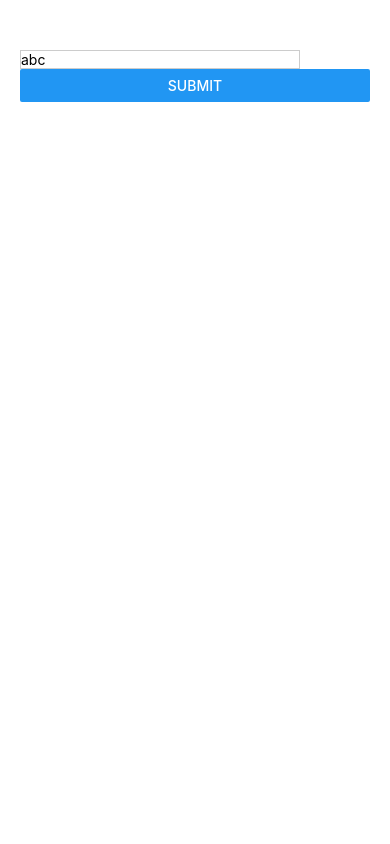
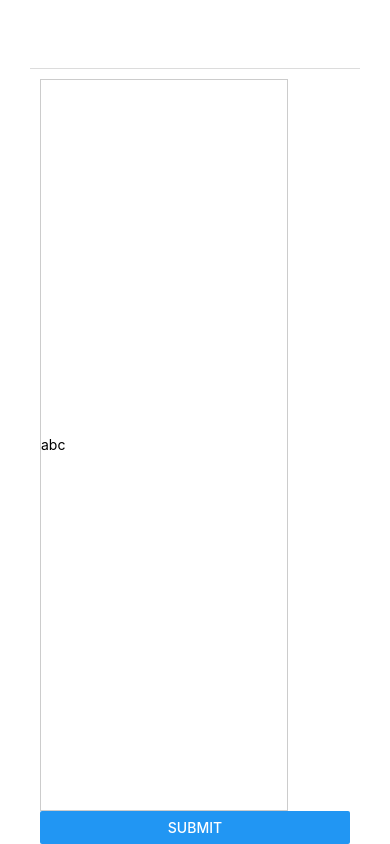
Before and after one commit to BKazimy/NotifierApp, a React Native app: screen / in a window 390 px wide. Built offline with nearby package versions, Linux system fonts and the light colour scheme.

Commit message:
Oct 29, 2024, 5:10 PM

```diff
--- a/components/todoInput.js
+++ b/components/todoInput.js
@@ -14,7 +14,7 @@ function TodoInput(props) {
     }
 
     return (
-        <View>
+        <View style={styles.toDoContainer}>
             <TextInput
                 style={styles.textInput}
                 placeholder='Your Text?'
@@ -32,6 +32,18 @@ function TodoInput(props) {
 export default TodoInput;
 
 const styles = StyleSheet.create({
+
+  toDoContainer: {
+    flex: 5,
+
+    marginHorizontal: 10,
+    paddingHorizontal: 10,
+    paddingTop: 10,
+    marginTop: '5%',
+
+    borderTopWidth: 1,
+    borderTopColor: 'gainsboro',
+  },
 
   inputContainer: {
     flexDirection: 'row',
```
